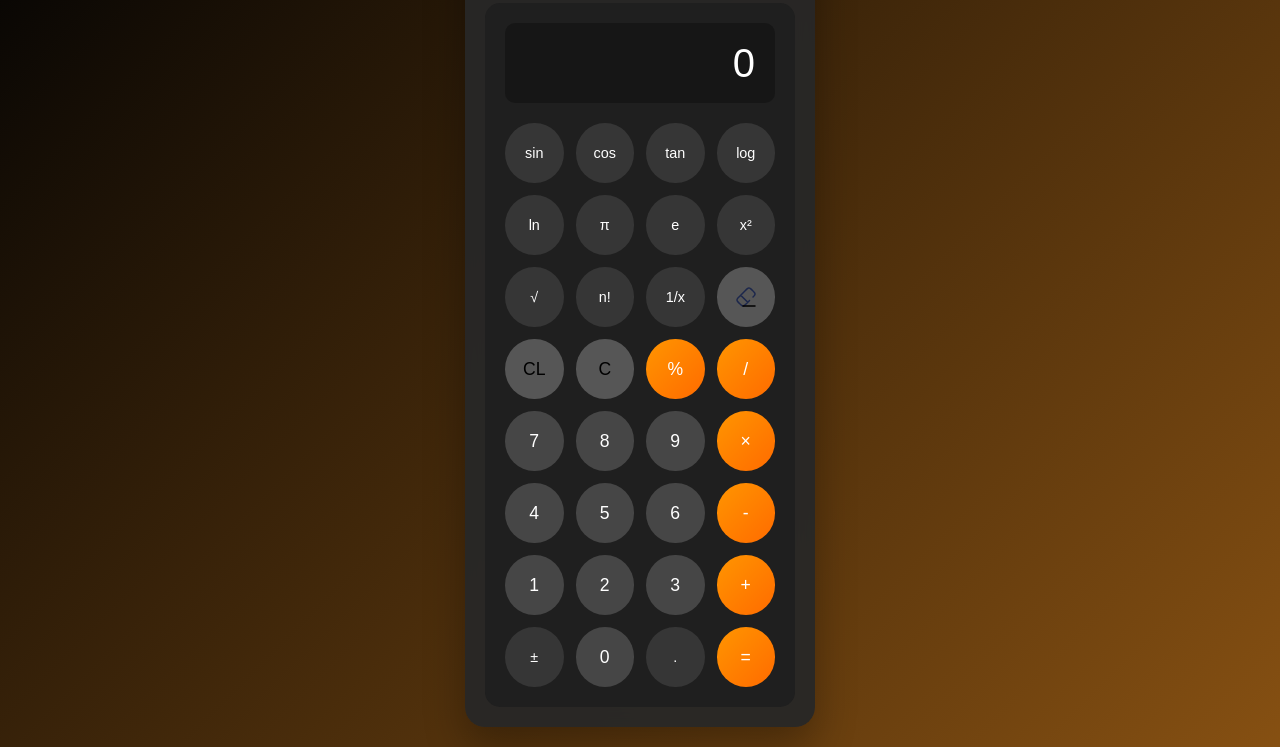
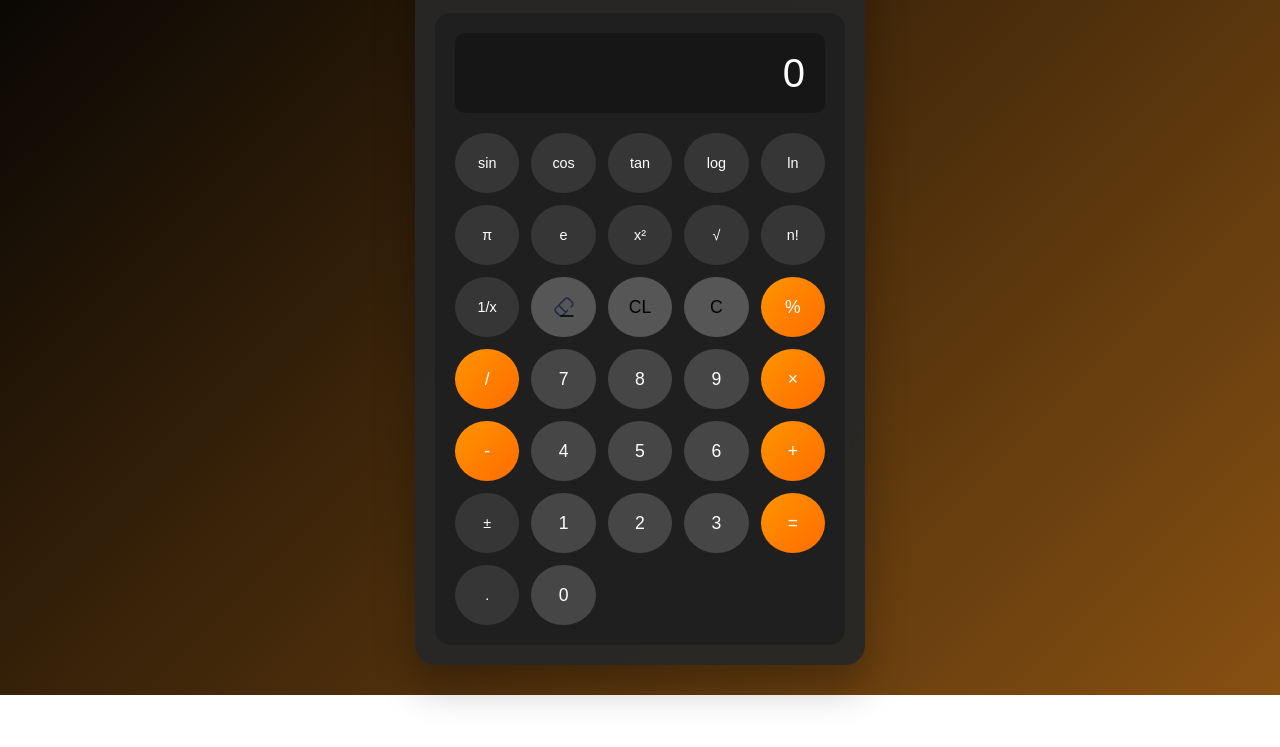
Before and after one commit to Anathyon/Calculadora, a website: page index.html in a window 1280 px wide. Shown: the part 105-852 px from the top of the page. After the commit the page ends 800 px from the top, so only its background shows below. Drawn offline with Linux system fonts and the light colour scheme.

Commit message:
Atualização para telas maiores

```diff
--- a/CSS/index.css
+++ b/CSS/index.css
@@ -293,6 +293,15 @@ body {
 }
 
 /* Responsive Design */
+@media (min-width: 769px) {
+  .calculator-container {
+    max-width: 450px;
+  }
+  .buttons {
+    grid-template-columns: repeat(5, 1fr);
+  }
+}
+
 @media (max-width: 480px) {
   .calculator-container {
     padding: 15px;
--- a/index.html
+++ b/index.html
@@ -25,48 +25,46 @@
                 <button class="btn btn-function">cos</button>
                 <button class="btn btn-function">tan</button>
                 <button class="btn btn-function">log</button>
+                <button class="btn btn-function">ln</button>
 
                 <!-- Segunda linha -->
-                <button class="btn btn-function">ln</button>
                 <button class="btn btn-function">π</button>
                 <button class="btn btn-function">e</button>
                 <button class="btn btn-function">x²</button>
+                <button class="btn btn-function">√</button>
+                <button class="btn btn-function">n!</button>
 
                 <!-- Terceira linha -->
-                <button class="btn btn-function">√</button>
-                <button class="btn btn-function">n!</button>
                 <button class="btn btn-function">1/x</button>
                 <button class="btn btn-delete"><img src="svgs/eraser-svgrepo-com.svg" alt="SVG-Delete"></button>
-
-                <!-- Quarta linha -->
                 <button class="btn btn-clear">CL</button>
                 <button class="btn btn-clear">C</button>
                 <button class="btn btn-operator">%</button>
+
+                <!-- Quarta linha -->
                 <button class="btn btn-operator">/</button>
-
-                <!-- Quinta linha -->
                 <button class="btn btn-number">7</button>
                 <button class="btn btn-number">8</button>
                 <button class="btn btn-number">9</button>
                 <button class="btn btn-operator">×</button>
 
-                <!-- Sexta linha -->
+                <!-- Quinta linha -->
+                <button class="btn btn-operator">-</button>
                 <button class="btn btn-number">4</button>
                 <button class="btn btn-number">5</button>
                 <button class="btn btn-number">6</button>
-                <button class="btn btn-operator">-</button>
+                <button class="btn btn-operator">+</button>
 
-                <!-- Sétima linha -->
+                <!-- Sexta linha -->
+                <button class="btn btn-function">±</button>
                 <button class="btn btn-number">1</button>
                 <button class="btn btn-number">2</button>
                 <button class="btn btn-number">3</button>
-                <button class="btn btn-operator">+</button>
+                <button class="btn btn-equals">=</button>
 
-                <!-- Oitava linha -->
-                <button class="btn btn-function">±</button>
+                <!-- Sétima linha -->
+                <button class="btn btn-function">.</button>
                 <button class="btn btn-number">0</button>
-                <button class="btn btn-function">.</button>
-                <button class="btn btn-equals">=</button>
             </div>
         </div>
     </div>
```
